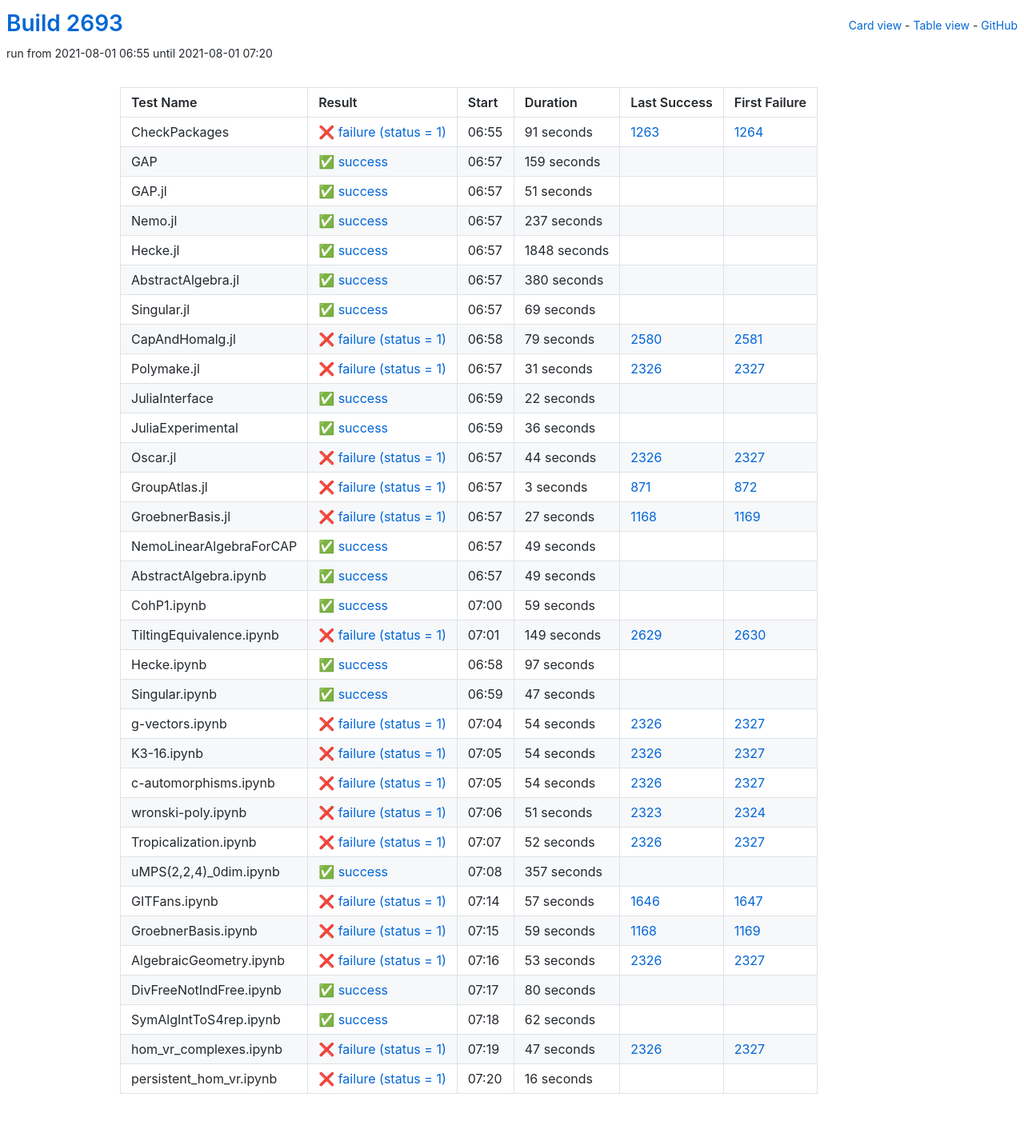
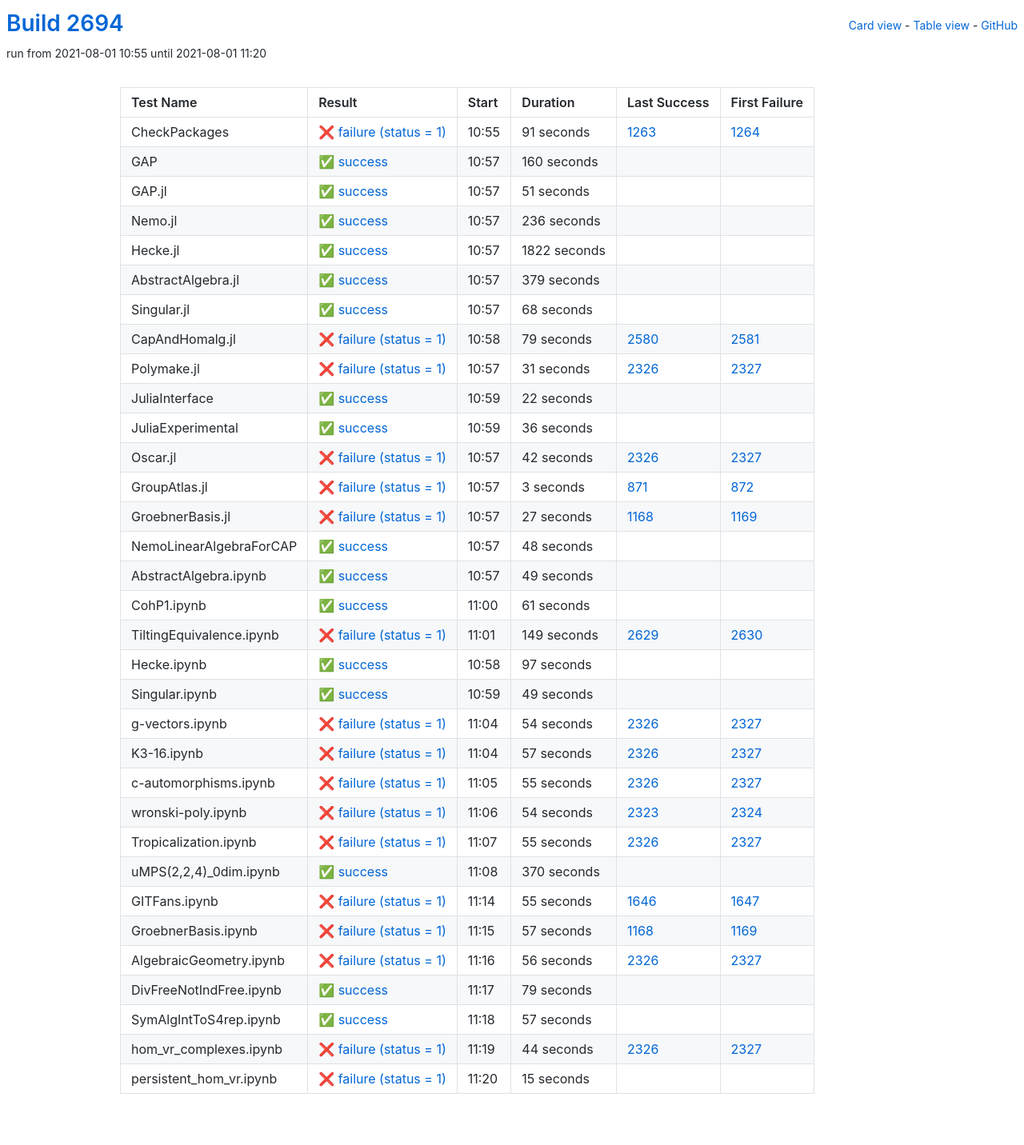
Before and after one commit to oscar-system/oscar-ci-status-stable, a Jekyll site: the page built from table.html, in a window 1280 px wide. Shown: the whole page at 80% size. Built offline with Jekyll 4.4.1, drawn with Linux system fonts in a browser that asks for light colours.

Commit message:
Build #2694

```diff
--- a/_data/ci.yml
+++ b/_data/ci.yml
@@ -1,6 +1,6 @@
 ---
-build: 2693
-build_url: https://oscarci.mathematik.uni-kl.de/job/oscar-stable/2693/
+build: 2694
+build_url: https://oscarci.mathematik.uni-kl.de/job/oscar-stable/2694/
 job: oscar-stable
 organization: oscar-system
 repo: oscar-ci-status-stable
@@ -8,8 +8,8 @@ repourl: https://github.com/oscar-system/oscar-ci-status-stable
 tests:
 - name: CheckPackages
   id: checkpackages
-  log: https://oscarci.mathematik.uni-kl.de/job/oscar-stable/2693/artifact/logs/build-2693/CheckPackages.log
-  start: 2021-08-01 06:55
+  log: https://oscarci.mathematik.uni-kl.de/job/oscar-stable/2694/artifact/logs/build-2694/CheckPackages.log
+  start: 2021-08-01 10:55
   success: false
   exitcode: 1
   status: failure
@@ -20,20 +20,20 @@ tests:
   first_failure_url: https://oscarci.mathematik.uni-kl.de/job/oscar-stable/1264/
 - name: GAP
   id: gap
-  log: https://oscarci.mathematik.uni-kl.de/job/oscar-stable/2693/artifact/logs/build-2693/GAP.log
-  start: 2021-08-01 06:57
+  log: https://oscarci.mathematik.uni-kl.de/job/oscar-stable/2694/artifact/logs/build-2694/GAP.log
+  start: 2021-08-01 10:57
   success: true
   exitcode: 0
   status: success
-  duration: 159
+  duration: 160
   last_success: false
   last_success_url:
   first_failure: false
   first_failure_url:
 - name: GAP.jl
   id: gap-jl
-  log: https://oscarci.mathematik.uni-kl.de/job/oscar-stable/2693/artifact/logs/build-2693/GAP.jl.log
-  start: 2021-08-01 06:57
+  log: https://oscarci.mathematik.uni-kl.de/job/oscar-stable/2694/artifact/logs/build-2694/GAP.jl.log
+  start: 2021-08-01 10:57
   success: true
   exitcode: 0
   status: success
@@ -44,56 +44,56 @@ tests:
   first_failure_url:
 - name: Nemo.jl
   id: nemo-jl
-  log: https://oscarci.mathematik.uni-kl.de/job/oscar-stable/2693/artifact/logs/build-2693/Nemo.jl.log
-  start: 2021-08-01 06:57
+  log: https://oscarci.mathematik.uni-kl.de/job/oscar-stable/2694/artifact/logs/build-2694/Nemo.jl.log
+  start: 2021-08-01 10:57
   success: true
   exitcode: 0
   status: success
-  duration: 237
+  duration: 236
   last_success: false
   last_success_url:
   first_failure: false
   first_failure_url:
 - name: Hecke.jl
   id: hecke-jl
-  log: https://oscarci.mathematik.uni-kl.de/job/oscar-stable/2693/artifact/logs/build-2693/Hecke.jl.log
-  start: 2021-08-01 06:57
+  log: https://oscarci.mathematik.uni-kl.de/job/oscar-stable/2694/artifact/logs/build-2694/Hecke.jl.log
+  start: 2021-08-01 10:57
   success: true
   exitcode: 0
   status: success
-  duration: 1848
+  duration: 1822
   last_success: false
   last_success_url:
   first_failure: false
   first_failure_url:
 - name: AbstractAlgebra.jl
   id: abstractalgebra-jl
-  log: https://oscarci.mathematik.uni-kl.de/job/oscar-stable/2693/artifact/logs/build-2693/AbstractAlgebra.jl.log
-  start: 2021-08-01 06:57
+  log: https://oscarci.mathematik.uni-kl.de/job/oscar-stable/2694/artifact/logs/build-2694/AbstractAlgebra.jl.log
+  start: 2021-08-01 10:57
   success: true
   exitcode: 0
   status: success
-  duration: 380
+  duration: 379
   last_success: false
   last_success_url:
   first_failure: false
   first_failure_url:
 - name: Singular.jl
   id: singular-jl
-  log: https://oscarci.mathematik.uni-kl.de/job/oscar-stable/2693/artifact/logs/build-2693/Singular.jl.log
-  start: 2021-08-01 06:57
+  log: https://oscarci.mathematik.uni-kl.de/job/oscar-stable/2694/artifact/logs/build-2694/Singular.jl.log
+  start: 2021-08-01 10:57
   success: true
   exitcode: 0
   status: success
-  duration: 69
+  duration: 68
   last_success: false
   last_success_url:
   first_failure: false
   first_failure_url:
 - name: CapAndHomalg.jl
   id: capandhomalg-jl
-  log: https://oscarci.mathematik.uni-kl.de/job/oscar-stable/2693/artifact/logs/build-2693/CapAndHomalg.jl.log
-  start: 2021-08-01 06:58
+  log: https://oscarci.mathematik.uni-kl.de/job/oscar-stable/2694/artifact/logs/build-2694/CapAndHomalg.jl.log
+  start: 2021-08-01 10:58
   success: false
   exitcode: 1
   status: failure
@@ -104,8 +104,8 @@ tests:
   first_failure_url: https://oscarci.mathematik.uni-kl.de/job/oscar-stable/2581/
 - name: Polymake.jl
   id: polymake-jl
-  log: https://oscarci.mathematik.uni-kl.de/job/oscar-stable/2693/artifact/logs/build-2693/Polymake.jl.log
-  start: 2021-08-01 06:57
+  log: https://oscarci.mathematik.uni-kl.de/job/oscar-stable/2694/artifact/logs/build-2694/Polymake.jl.log
+  start: 2021-08-01 10:57
   success: false
   exitcode: 1
   status: failure
@@ -116,8 +116,8 @@ tests:
   first_failure_url: https://oscarci.mathematik.uni-kl.de/job/oscar-stable/2327/
 - name: JuliaInterface
   id: juliainterface
-  log: https://oscarci.mathematik.uni-kl.de/job/oscar-stable/2693/artifact/logs/build-2693/JuliaInterface.log
-  start: 2021-08-01 06:59
+  log: https://oscarci.mathematik.uni-kl.de/job/oscar-stable/2694/artifact/logs/build-2694/JuliaInterface.log
+  start: 2021-08-01 10:59
   success: true
   exitcode: 0
   status: success
@@ -128,8 +128,8 @@ tests:
   first_failure_url:
 - name: JuliaExperimental
   id: juliaexperimental
-  log: https://oscarci.mathematik.uni-kl.de/job/oscar-stable/2693/artifact/logs/build-2693/JuliaExperimental.log
-  start: 2021-08-01 06:59
+  log: https://oscarci.mathematik.uni-kl.de/job/oscar-stable/2694/artifact/logs/build-2694/JuliaExperimental.log
+  start: 2021-08-01 10:59
   success: true
   exitcode: 0
   status: success
@@ -140,20 +140,20 @@ tests:
   first_failure_url:
 - name: Oscar.jl
   id: oscar-jl
-  log: https://oscarci.mathematik.uni-kl.de/job/oscar-stable/2693/artifact/logs/build-2693/Oscar.jl.log
-  start: 2021-08-01 06:57
+  log: https://oscarci.mathematik.uni-kl.de/job/oscar-stable/2694/artifact/logs/build-2694/Oscar.jl.log
+  start: 2021-08-01 10:57
   success: false
   exitcode: 1
   status: failure
-  duration: 44
+  duration: 42
   last_success: 2326
   last_success_url: https://oscarci.mathematik.uni-kl.de/job/oscar-stable/2326/
   first_failure: 2327
   first_failure_url: https://oscarci.mathematik.uni-kl.de/job/oscar-stable/2327/
 - name: GroupAtlas.jl
   id: groupatlas-jl
-  log: https://oscarci.mathematik.uni-kl.de/job/oscar-stable/2693/artifact/logs/build-2693/GroupAtlas.jl.log
-  start: 2021-08-01 06:57
+  log: https://oscarci.mathematik.uni-kl.de/job/oscar-stable/2694/artifact/logs/build-2694/GroupAtlas.jl.log
+  start: 2021-08-01 10:57
   success: false
   exitcode: 1
   status: failure
@@ -164,8 +164,8 @@ tests:
   first_failure_url: https://oscarci.mathematik.uni-kl.de/job/oscar-stable/872/
 - name: GroebnerBasis.jl
   id: groebnerbasis-jl
-  log: https://oscarci.mathematik.uni-kl.de/job/oscar-stable/2693/artifact/logs/build-2693/GroebnerBasis.jl.log
-  start: 2021-08-01 06:57
+  log: https://oscarci.mathematik.uni-kl.de/job/oscar-stable/2694/artifact/logs/build-2694/GroebnerBasis.jl.log
+  start: 2021-08-01 10:57
   success: false
   exitcode: 1
   status: failure
@@ -176,20 +176,20 @@ tests:
   first_failure_url: https://oscarci.mathematik.uni-kl.de/job/oscar-stable/1169/
 - name: NemoLinearAlgebraForCAP
   id: nemolinearalgebraforcap
-  log: https://oscarci.mathematik.uni-kl.de/job/oscar-stable/2693/artifact/logs/build-2693/NemoLinearAlgebraForCAP.log
-  start: 2021-08-01 06:57
+  log: https://oscarci.mathematik.uni-kl.de/job/oscar-stable/2694/artifact/logs/build-2694/NemoLinearAlgebraForCAP.log
+  start: 2021-08-01 10:57
   success: true
   exitcode: 0
   status: success
-  duration: 49
+  duration: 48
   last_success: false
   last_success_url:
   first_failure: false
   first_failure_url:
 - name: AbstractAlgebra.ipynb
   id: abstractalgebra-ipynb
-  log: https://oscarci.mathematik.uni-kl.de/job/oscar-stable/2693/artifact/logs/build-2693/AbstractAlgebra.ipynb.log
-  start: 2021-08-01 06:57
+  log: https://oscarci.mathematik.uni-kl.de/job/oscar-stable/2694/artifact/logs/build-2694/AbstractAlgebra.ipynb.log
+  start: 2021-08-01 10:57
   success: true
   exitcode: 0
   status: success
@@ -200,20 +200,20 @@ tests:
   first_failure_url:
 - name: CohP1.ipynb
   id: cohp1-ipynb
-  log: https://oscarci.mathematik.uni-kl.de/job/oscar-stable/2693/artifact/logs/build-2693/CohP1.ipynb.log
-  start: 2021-08-01 07:00
+  log: https://oscarci.mathematik.uni-kl.de/job/oscar-stable/2694/artifact/logs/build-2694/CohP1.ipynb.log
+  start: 2021-08-01 11:00
   success: true
   exitcode: 0
   status: success
-  duration: 59
+  duration: 61
   last_success: false
   last_success_url:
   first_failure: false
   first_failure_url:
 - name: TiltingEquivalence.ipynb
   id: tiltingequivalence-ipynb
-  log: https://oscarci.mathematik.uni-kl.de/job/oscar-stable/2693/artifact/logs/build-2693/TiltingEquivalence.ipynb.log
-  start: 2021-08-01 07:01
+  log: https://oscarci.mathematik.uni-kl.de/job/oscar-stable/2694/artifact/logs/build-2694/TiltingEquivalence.ipynb.log
+  start: 2021-08-01 11:01
   success: false
   exitcode: 1
   status: failure
@@ -224,8 +224,8 @@ tests:
   first_failure_url: https://oscarci.mathematik.uni-kl.de/job/oscar-stable/2630/
 - name: Hecke.ipynb
   id: hecke-ipynb
-  log: https://oscarci.mathematik.uni-kl.de/job/oscar-stable/2693/artifact/logs/build-2693/Hecke.ipynb.log
-  start: 2021-08-01 06:58
+  log: https://oscarci.mathematik.uni-kl.de/job/oscar-stable/2694/artifact/logs/build-2694/Hecke.ipynb.log
+  start: 2021-08-01 10:58
   success: true
   exitcode: 0
   status: success
@@ -236,20 +236,20 @@ tests:
   first_failure_url:
 - name: Singular.ipynb
   id: singular-ipynb
-  log: https://oscarci.mathematik.uni-kl.de/job/oscar-stable/2693/artifact/logs/build-2693/Singular.ipynb.log
-  start: 2021-08-01 06:59
+  log: https://oscarci.mathematik.uni-kl.de/job/oscar-stable/2694/artifact/logs/build-2694/Singular.ipynb.log
+  start: 2021-08-01 10:59
   success: true
   exitcode: 0
   status: success
-  duration: 47
+  duration: 49
   last_success: false
   last_success_url:
   first_failure: false
   first_failure_url:
 - name: g-vectors.ipynb
   id: g-vectors-ipynb
-  log: https://oscarci.mathematik.uni-kl.de/job/oscar-stable/2693/artifact/logs/build-2693/g-vectors.ipynb.log
-  start: 2021-08-01 07:04
+  log: https://oscarci.mathematik.uni-kl.de/job/oscar-stable/2694/artifact/logs/build-2694/g-vectors.ipynb.log
+  start: 2021-08-01 11:04
   success: false
   exitcode: 1
   status: failure
@@ -260,144 +260,144 @@ tests:
   first_failure_url: https://oscarci.mathematik.uni-kl.de/job/oscar-stable/2327/
 - name: K3-16.ipynb
   id: k3-16-ipynb
-  log: https://oscarci.mathematik.uni-kl.de/job/oscar-stable/2693/artifact/logs/build-2693/K3-16.ipynb.log
-  start: 2021-08-01 07:05
+  log: https://oscarci.mathematik.uni-kl.de/job/oscar-stable/2694/artifact/logs/build-2694/K3-16.ipynb.log
+  start: 2021-08-01 11:04
   success: false
   exitcode: 1
   status: failure
-  duration: 54
+  duration: 57
   last_success: 2326
   last_success_url: https://oscarci.mathematik.uni-kl.de/job/oscar-stable/2326/
   first_failure: 2327
   first_failure_url: https://oscarci.mathematik.uni-kl.de/job/oscar-stable/2327/
 - name: c-automorphisms.ipynb
   id: c-automorphisms-ipynb
-  log: https://oscarci.mathematik.uni-kl.de/job/oscar-stable/2693/artifact/logs/build-2693/c-automorphisms.ipynb.log
-  start: 2021-08-01 07:05
+  log: https://oscarci.mathematik.uni-kl.de/job/oscar-stable/2694/artifact/logs/build-2694/c-automorphisms.ipynb.log
+  start: 2021-08-01 11:05
   success: false
   exitcode: 1
   status: failure
-  duration: 54
+  duration: 55
   last_success: 2326
   last_success_url: https://oscarci.mathematik.uni-kl.de/job/oscar-stable/2326/
   first_failure: 2327
   first_failure_url: https://oscarci.mathematik.uni-kl.de/job/oscar-stable/2327/
 - name: wronski-poly.ipynb
   id: wronski-poly-ipynb
-  log: https://oscarci.mathematik.uni-kl.de/job/oscar-stable/2693/artifact/logs/build-2693/wronski-poly.ipynb.log
-  start: 2021-08-01 07:06
+  log: https://oscarci.mathematik.uni-kl.de/job/oscar-stable/2694/artifact/logs/build-2694/wronski-poly.ipynb.log
+  start: 2021-08-01 11:06
   success: false
   exitcode: 1
   status: failure
-  duration: 51
+  duration: 54
   last_success: 2323
   last_success_url: https://oscarci.mathematik.uni-kl.de/job/oscar-stable/2323/
   first_failure: 2324
   first_failure_url: https://oscarci.mathematik.uni-kl.de/job/oscar-stable/2324/
 - name: Tropicalization.ipynb
   id: tropicalization-ipynb
-  log: https://oscarci.mathematik.uni-kl.de/job/oscar-stable/2693/artifact/logs/build-2693/Tropicalization.ipynb.log
-  start: 2021-08-01 07:07
+  log: https://oscarci.mathematik.uni-kl.de/job/oscar-stable/2694/artifact/logs/build-2694/Tropicalization.ipynb.log
+  start: 2021-08-01 11:07
   success: false
   exitcode: 1
   status: failure
-  duration: 52
+  duration: 55
   last_success: 2326
   last_success_url: https://oscarci.mathematik.uni-kl.de/job/oscar-stable/2326/
   first_failure: 2327
   first_failure_url: https://oscarci.mathematik.uni-kl.de/job/oscar-stable/2327/
 - name: uMPS(2,2,4)_0dim.ipynb
   id: umps-2-2-4-0dim-ipynb
-  log: https://oscarci.mathematik.uni-kl.de/job/oscar-stable/2693/artifact/logs/build-2693/uMPS-2-2-4-_0dim.ipynb.log
-  start: 2021-08-01 07:08
+  log: https://oscarci.mathematik.uni-kl.de/job/oscar-stable/2694/artifact/logs/build-2694/uMPS-2-2-4-_0dim.ipynb.log
+  start: 2021-08-01 11:08
   success: true
   exitcode: 0
   status: success
-  duration: 357
+  duration: 370
   last_success: false
   last_success_url:
   first_failure: false
   first_failure_url:
 - name: GITFans.ipynb
   id: gitfans-ipynb
-  log: https://oscarci.mathematik.uni-kl.de/job/oscar-stable/2693/artifact/logs/build-2693/GITFans.ipynb.log
-  start: 2021-08-01 07:14
+  log: https://oscarci.mathematik.uni-kl.de/job/oscar-stable/2694/artifact/logs/build-2694/GITFans.ipynb.log
+  start: 2021-08-01 11:14
   success: false
   exitcode: 1
   status: failure
-  duration: 57
+  duration: 55
   last_success: 1646
   last_success_url: https://oscarci.mathematik.uni-kl.de/job/oscar-stable/1646/
   first_failure: 1647
   first_failure_url: https://oscarci.mathematik.uni-kl.de/job/oscar-stable/1647/
 - name: GroebnerBasis.ipynb
   id: groebnerbasis-ipynb
-  log: https://oscarci.mathematik.uni-kl.de/job/oscar-stable/2693/artifact/logs/build-2693/GroebnerBasis.ipynb.log
-  start: 2021-08-01 07:15
+  log: https://oscarci.mathematik.uni-kl.de/job/oscar-stable/2694/artifact/logs/build-2694/GroebnerBasis.ipynb.log
+  start: 2021-08-01 11:15
   success: false
   exitcode: 1
   status: failure
-  duration: 59
+  duration: 57
   last_success: 1168
   last_success_url: https://oscarci.mathematik.uni-kl.de/job/oscar-stable/1168/
   first_failure: 1169
   first_failure_url: https://oscarci.mathematik.uni-kl.de/job/oscar-stable/1169/
 - name: AlgebraicGeometry.ipynb
   id: algebraicgeometry-ipynb
-  log: https://oscarci.mathematik.uni-kl.de/job/oscar-stable/2693/artifact/logs/build-2693/AlgebraicGeometry.ipynb.log
-  start: 2021-08-01 07:16
+  log: https://oscarci.mathematik.uni-kl.de/job/oscar-stable/2694/artifact/logs/build-2694/AlgebraicGeometry.ipynb.log
+  start: 2021-08-01 11:16
   success: false
   exitcode: 1
   status: failure
-  duration: 53
+  duration: 56
   last_success: 2326
   last_success_url: https://oscarci.mathematik.uni-kl.de/job/oscar-stable/2326/
   first_failure: 2327
   first_failure_url: https://oscarci.mathematik.uni-kl.de/job/oscar-stable/2327/
 - name: DivFreeNotIndFree.ipynb
   id: divfreenotindfree-ipynb
-  log: https://oscarci.mathematik.uni-kl.de/job/oscar-stable/2693/artifact/logs/build-2693/DivFreeNotIndFree.ipynb.log
-  start: 2021-08-01 07:17
+  log: https://oscarci.mathematik.uni-kl.de/job/oscar-stable/2694/artifact/logs/build-2694/DivFreeNotIndFree.ipynb.log
+  start: 2021-08-01 11:17
   success: true
   exitcode: 0
   status: success
-  duration: 80
+  duration: 79
   last_success: false
   last_success_url:
   first_failure: false
   first_failure_url:
 - name: SymAlgIntToS4rep.ipynb
   id: symalginttos4rep-ipynb
-  log: https://oscarci.mathematik.uni-kl.de/job/oscar-stable/2693/artifact/logs/build-2693/SymAlgIntToS4rep.ipynb.log
-  start: 2021-08-01 07:18
+  log: https://oscarci.mathematik.uni-kl.de/job/oscar-stable/2694/artifact/logs/build-2694/SymAlgIntToS4rep.ipynb.log
+  start: 2021-08-01 11:18
   success: true
   exitcode: 0
   status: success
-  duration: 62
+  duration: 57
   last_success: false
   last_success_url:
   first_failure: false
   first_failure_url:
 - name: hom_vr_complexes.ipynb
   id: hom-vr-complexes-ipynb
-  log: https://oscarci.mathematik.uni-kl.de/job/oscar-stable/2693/artifact/logs/build-2693/hom_vr_complexes.ipynb.log
-  start: 2021-08-01 07:19
+  log: https://oscarci.mathematik.uni-kl.de/job/oscar-stable/2694/artifact/logs/build-2694/hom_vr_complexes.ipynb.log
+  start: 2021-08-01 11:19
   success: false
   exitcode: 1
   status: failure
-  duration: 47
+  duration: 44
   last_success: 2326
   last_success_url: https://oscarci.mathematik.uni-kl.de/job/oscar-stable/2326/
   first_failure: 2327
   first_failure_url: https://oscarci.mathematik.uni-kl.de/job/oscar-stable/2327/
 - name: persistent_hom_vr.ipynb
   id: persistent-hom-vr-ipynb
-  log: https://oscarci.mathematik.uni-kl.de/job/oscar-stable/2693/artifact/logs/build-2693/persistent_hom_vr.ipynb.log
-  start: 2021-08-01 07:20
+  log: https://oscarci.mathematik.uni-kl.de/job/oscar-stable/2694/artifact/logs/build-2694/persistent_hom_vr.ipynb.log
+  start: 2021-08-01 11:20
   success: false
   exitcode: 1
   status: failure
-  duration: 16
+  duration: 15
   last_success: false
   last_success_url:
   first_failure: false
```
Also changed, not shown: README.md.
